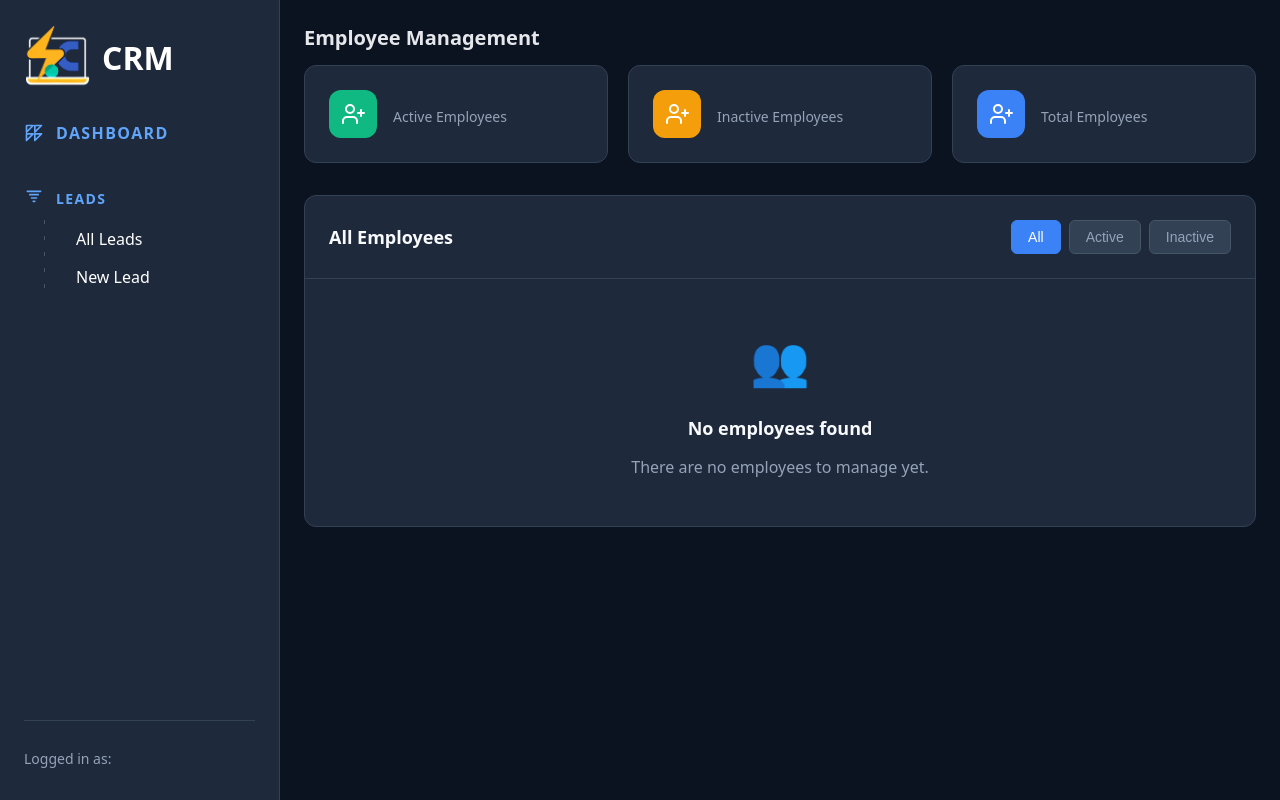
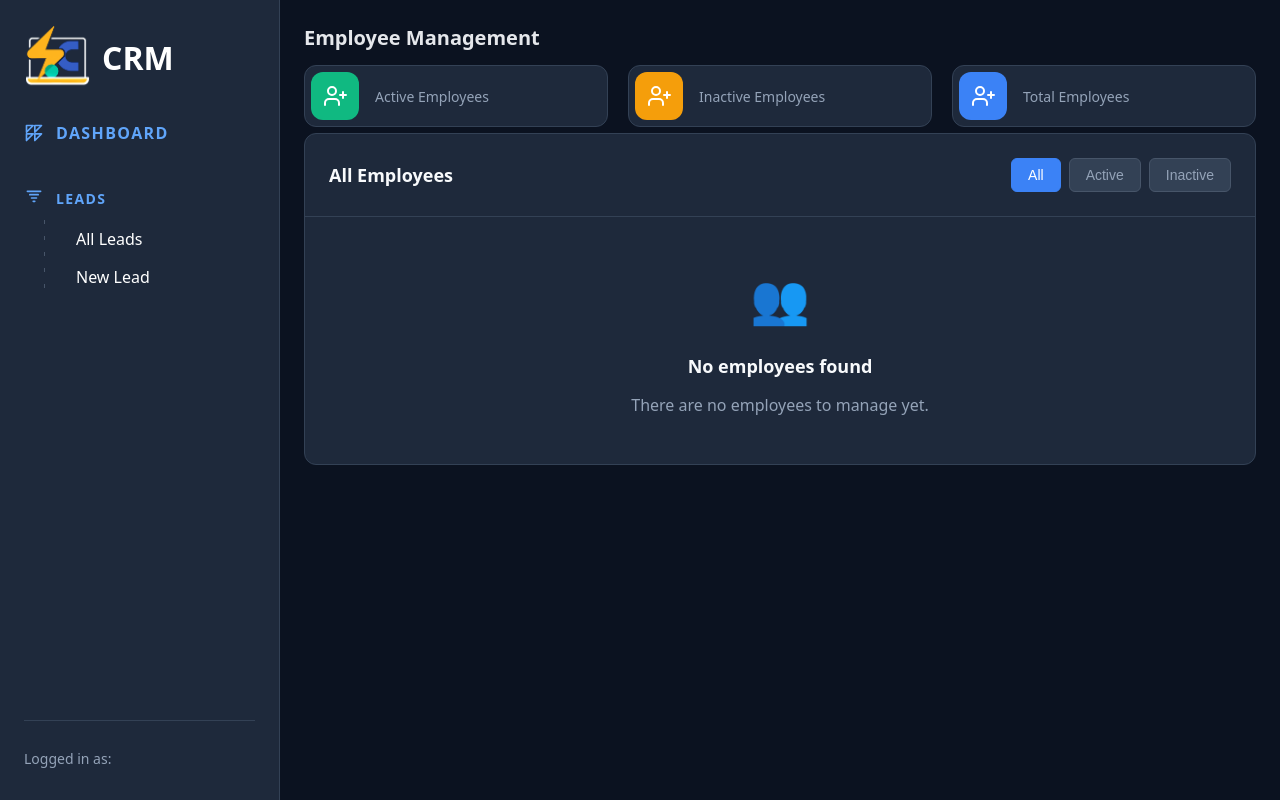
Before and after one commit to afzalhussainj/CRM_Leads, a Django app: template CRM/templates/ui/employee_management.html in a window 1280 px wide. Run offline with Django 3.2, Linux system fonts and the light colour scheme; the template is opened without the code that fills it, so the values that code supplies are empty; parts of the project's set-up code (start-up, migrations or seed data) failed here and were passed over.

Commit message:
Ui manage employee enhanced

```diff
--- a/CRM/templates/ui/employee_management.html
+++ b/CRM/templates/ui/employee_management.html
@@ -67,7 +67,7 @@
                     <th>Employee Details</th>
                     <th>Role</th>
                     <th>Status</th>
-                    <th>Actions</th>
+                    <th style="text-align: center;">Actions</th>
                 </tr>
             </thead>
             <tbody>
@@ -210,13 +210,13 @@
         display: grid;
         grid-template-columns: repeat(3, 1fr);
         gap: 20px;
-        margin-bottom: 32px;
+        margin-bottom: 6px;
     }
 
     .stat-card {
         background: #1e293b;
         border-radius: 12px;
-        padding: 24px;
+        padding: 6px;
         border: 1px solid #334155;
         display: flex;
         align-items: center;
@@ -261,7 +261,6 @@
         font-size: 28px;
         font-weight: 700;
         color: #f8fafc;
-        margin-bottom: 4px;
     }
 
     .stat-label {
@@ -424,6 +423,7 @@
     .employee-actions {
         display: flex;
         gap: 8px;
+        justify-content: center;
     }
 
     .btn.small {
```
